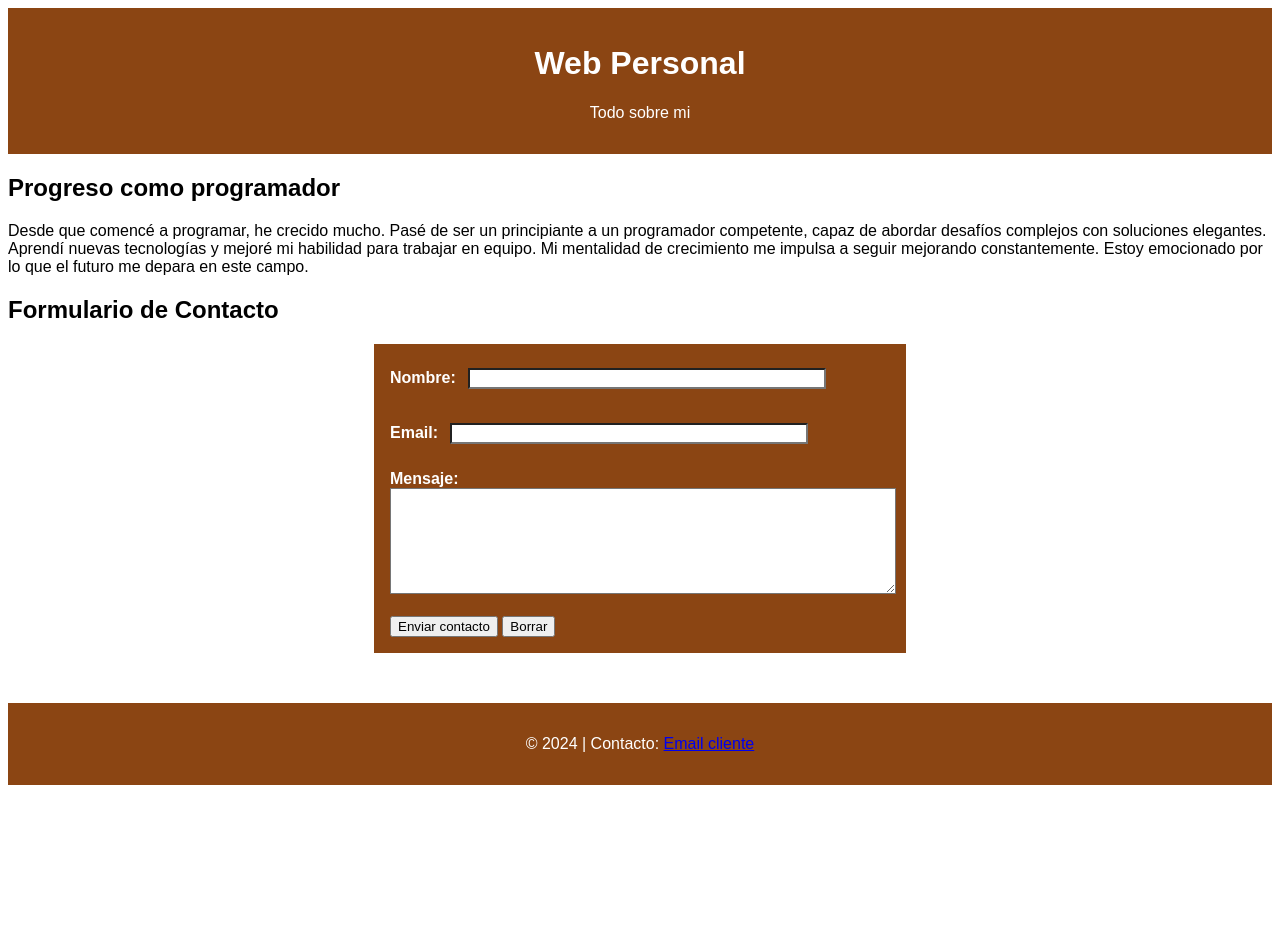
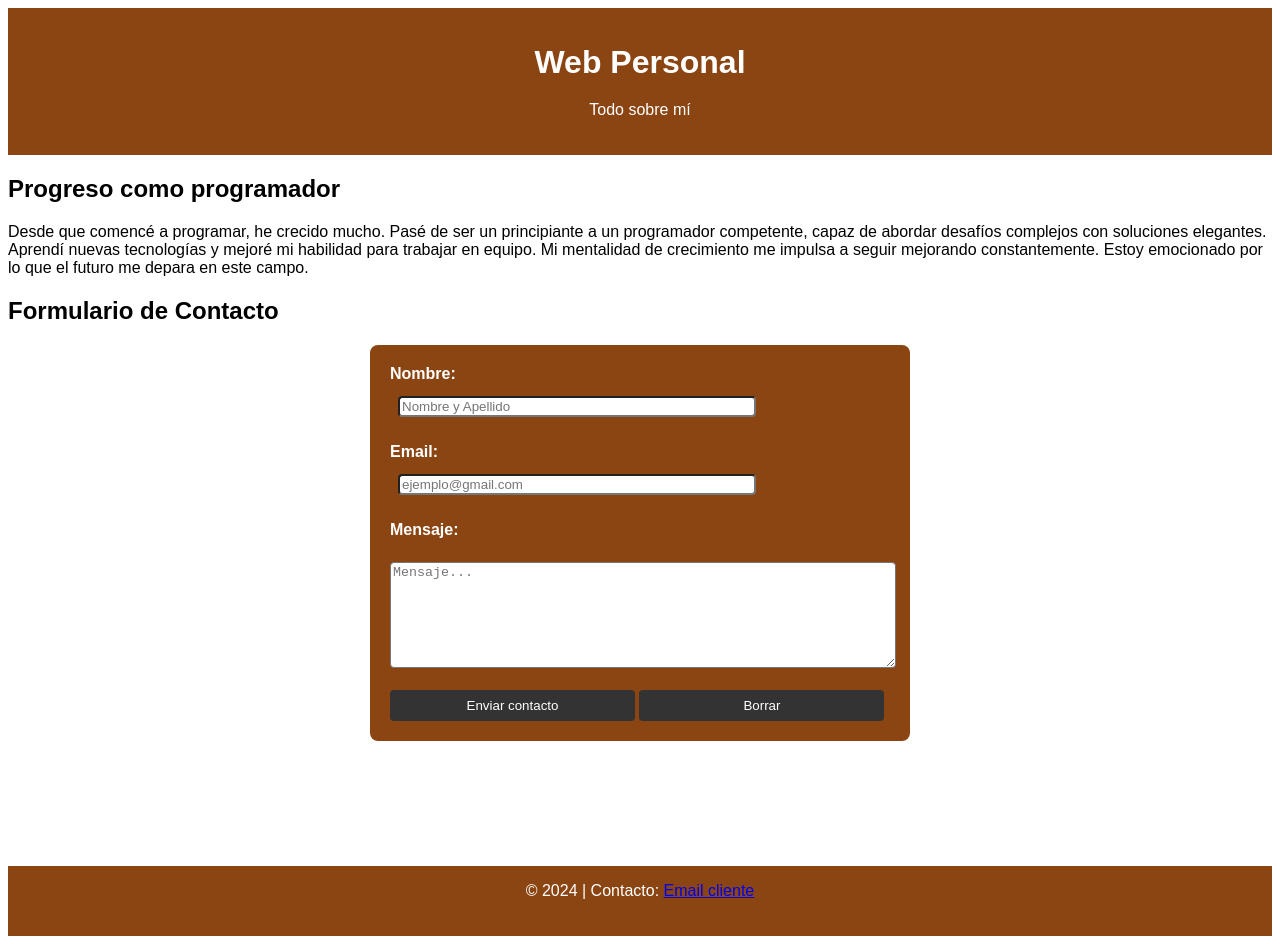
Before and after one commit to cesarmilan16/Paginas-Web-blog, a plain HTML site: page index.html in a window 1280 px wide. Before the commit the page ends 800 px from the top, so only its background shows below. Drawn offline with Linux system fonts and the light colour scheme.

Commit message:
terminamos y agregamos comentarios

```diff
--- a/estilos.css
+++ b/estilos.css
@@ -1,64 +1,88 @@
 /* Cabecera */
 header {
-    background-color: #8B4513;
-    color: white;
-    margin: 0;
-    padding: 16px;
-    text-align: center;
-    font-family: 'Arial', sans-serif;
+    background-color: #8B4513; /* Color de fondo marrón oscuro */
+    color: white; /* Color del texto blanco */
+    margin: 0; /* Elimina el margen por defecto */
+    padding: 16px; /* Añade espacio de relleno de 16 píxeles */
+    text-align: center; /* Centra el texto horizontalmente */
+    font-family: 'Arial', sans-serif; /* Define la fuente del texto */
 }
-
 
 /* Cuerpo de la página */
 body {
-    font-family: 'Arial', sans-serif;
+    font-family: 'Arial', sans-serif; /* Define la fuente del texto */
 }
-
 
 /* Pie de página */
 footer {
-    background-color: #8B4513;
-    color: white;
-    text-align: center;
-    padding: 16px;
-    margin-top: 50px;
+    background-color: #8B4513; /* Color de fondo marrón oscuro */
+    color: white; /* Color del texto blanco */
+    text-align: center; /* Centra el texto horizontalmente */
+    padding: 16px; /* Añade espacio de relleno de 16 píxeles */
+    margin-top: 125px; /* Establece un margen superior de 125 píxeles */
+}
+
+/* Títulos */
+h1, h2 {
+    margin: 20px 0; /* Añade margen de 20 píxeles arriba y abajo */
+}
+
+/* Contenido */
+p {
+    margin: 0 0 20px; /* Añade margen de 20 píxeles abajo */
 }
 
 /* Formulario */
 form {
-    width: 500px;
-    padding: 16px;
-    margin: auto;
-    background-color: #8B4513;
+    width: 500px; /* Establece un ancho de 500 píxeles */
+    padding: 20px; /* Añade espacio de relleno de 20 píxeles */
+    margin: auto; /* Centra el formulario horizontalmente */
+    background-color: #8B4513; /* Color de fondo marrón oscuro */
+    border-radius: 8px; /* Establece esquinas redondeadas */
 }
 
 /* Etiqueta del formulario (label) */
 form label {
-    width: 100px;
-    font-weight: bold;
-    color: white;
+    display: block; /* Convierte las etiquetas en elementos de bloque */
+    margin-bottom: 5px; /* Añade margen de 5 píxeles abajo */
+    font-weight: bold; /* Establece el peso de la fuente en negrita */
+    color: white; /* Color del texto blanco */
 }
 
 /* Etiqueta input (tipo text y email) */
 form input[type="text"],
 form input[type="email"] {
-    width: 350px;
-    background-color: white;
-    margin: 8px;
-  }
-
-/* Botones (submit y reset) */
-form input[type="submit"],
-form input[type="reset"] {
-    width: 100%;
-    margin-top: 16px;
-    color: white;
-    background-color: #8B4513;
+    width: 350px; /* Establece un ancho de 350 píxeles */
+    background-color: white; /* Color de fondo blanco */
+    margin: 8px; /* Añade margen de 8 píxeles */
+    border-radius: 4px; /* Establece esquinas redondeadas */
 }
 
 /* Etiqueta textarea */
 form textarea {
-    width: 100%;
-    height: 100px;
-    background-color: white;
+    width: 100%; /* Establece un ancho del 100% */
+    height: 100px; /* Establece una altura de 100 píxeles */
+    background-color: white; /* Color de fondo blanco */
+    border-radius: 4px; /* Establece esquinas redondeadas */
 }
+
+/* Botones (submit y reset) */
+form button {
+    width: 49%; /* Establece un ancho del 49% */
+    padding: 8px; /* Añade espacio de relleno de 8 píxeles */
+    background-color: #333; /* Color de fondo gris oscuro */
+    color: white; /* Color del texto blanco */
+    border: none; /* Elimina el borde */
+    border-radius: 4px; /* Establece esquinas redondeadas */
+    cursor: pointer; /* Cambia el cursor a una mano al pasar el ratón */
+}
+
+/* Botones del formulario al pasar el ratón */
+form button:hover {
+    background-color: #555; /* Cambia el color de fondo al pasar el ratón */
+}
+
+/* Botones del formulario al hacer clic */
+form button:active {
+    background-color: #222; /* Cambia el color de fondo al hacer clic */
+}
--- a/index.html
+++ b/index.html
@@ -3,58 +3,62 @@
 <html lang="es">
 
 <head>
-        <!--Codificacion-->
+    <!--Codificación-->
     <meta charset="utf-8">
     <!-- Para que se ajuste la web al tamaño de la ventana -->
-        <meta name="viewpoint" content="width=device-widh">
-        <!-- Titulo de la web -->
+    <meta name="viewpoint" content="width=device-widh"> <!-- Error de ortografía, debería ser "width=device-width" -->
+    <!-- Título de la web -->
     <title>Mi Weblog Personal</title>
 
-        <!-- Agrega la hoja de estilos a la página -->
+    <!-- Agregar la hoja de estilos a la página -->
     <link rel="stylesheet" href="estilos.css">
-
 </head>
 
 <body>
 
+    <!-- Cabecera -->
     <header>
         <h1>Web Personal</h1>
-            <p>Todo sobre mi</p>
+        <p>Todo sobre mí</p>
     </header>
 
+    <!-- Contenido principal -->
     <h2>Progreso como programador</h2>
     <p>
         Desde que comencé a programar, he crecido mucho. Pasé de ser un principiante
         a un programador competente, capaz de abordar desafíos complejos con soluciones
         elegantes. Aprendí nuevas tecnologías y mejoré mi habilidad para trabajar en equipo.
         Mi mentalidad de crecimiento me impulsa a seguir mejorando constantemente. Estoy
-            emocionado por lo que el futuro me depara en este campo.</p>
-        <!-- Creamos formulario -->
+        emocionado por lo que el futuro me depara en este campo.
+    </p>
+
+    <!-- Formulario de contacto -->
     <h2>Formulario de Contacto</h2>
     <form action="/" method="post">
         <!-- Apartado de Nombre -->
         <label for="nombre">Nombre:</label>
-            <input type="text" id="nombre" name="nombre" required><br><br>
+        <input type="text" id="nombre" name="nombre" placeholder="Nombre y Apellido" required><br><br>
 
         <!-- Apartado de Email -->
         <label for="email">Email:</label>
-            <input type="email" id="email" name="email" required><br><br>
+        <input type="email" id="email" name="email" placeholder="ejemplo@gmail.com" required><br><br>
 
         <!-- Apartado de Mensaje -->
         <label for="mensaje">Mensaje:</label><br>
-            <textarea id="mensaje" name="mensaje" rows="4" cols="50" required></textarea><br><br>
+        <textarea id="mensaje" name="mensaje" placeholder="Mensaje..." rows="4" cols="50" required></textarea><br><br>
 
         <!-- Botón para enviar contacto -->
         <button>Enviar contacto</button>
 
         <!-- Botón para borrar todo -->
         <button type="reset">Borrar</button>
-
     </form>
 
+    <!-- Pie de página -->
     <footer>
         <p>&copy; 2024 | Contacto:
-            <a href="mailto:cliente@example.com">Email cliente</a></p>
+            <a href="mailto:cliente@example.com">Email cliente</a>
+        </p>
     </footer>
 
 </body>
```
Lines whose indentation alone changed are shown as unchanged.
